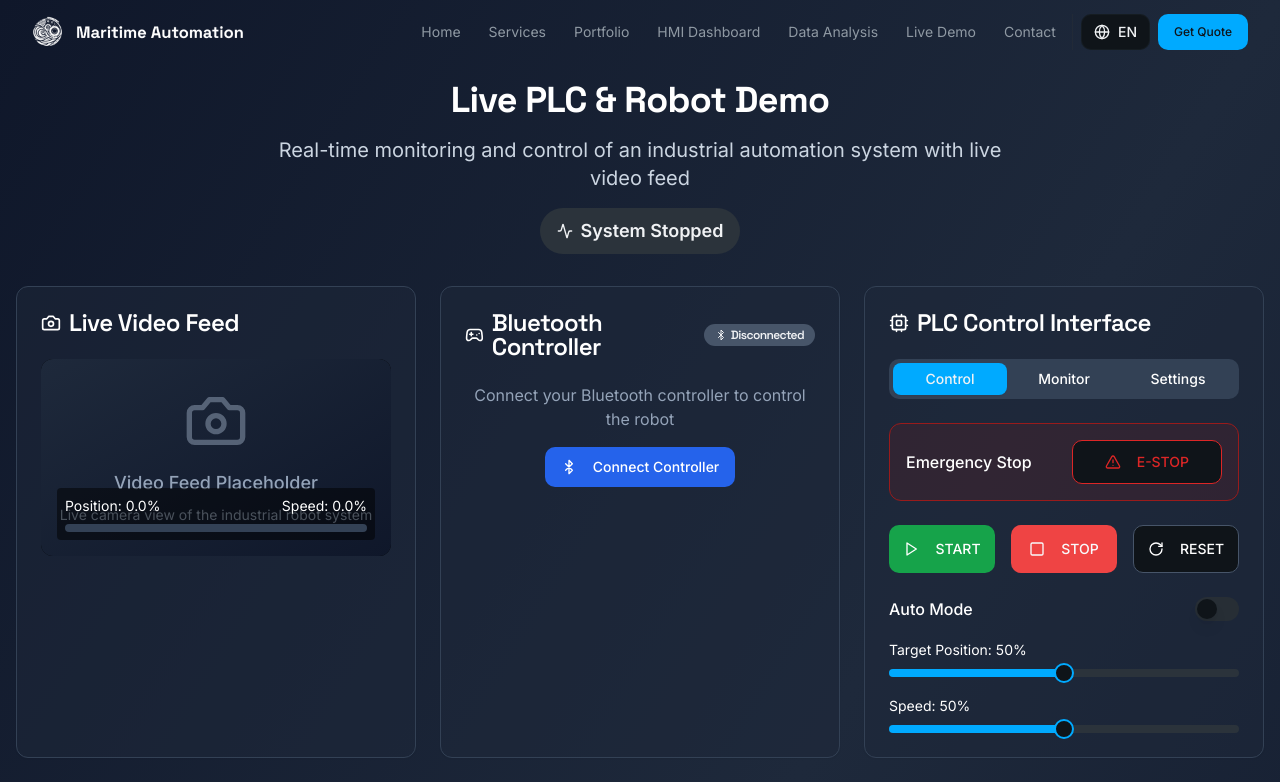
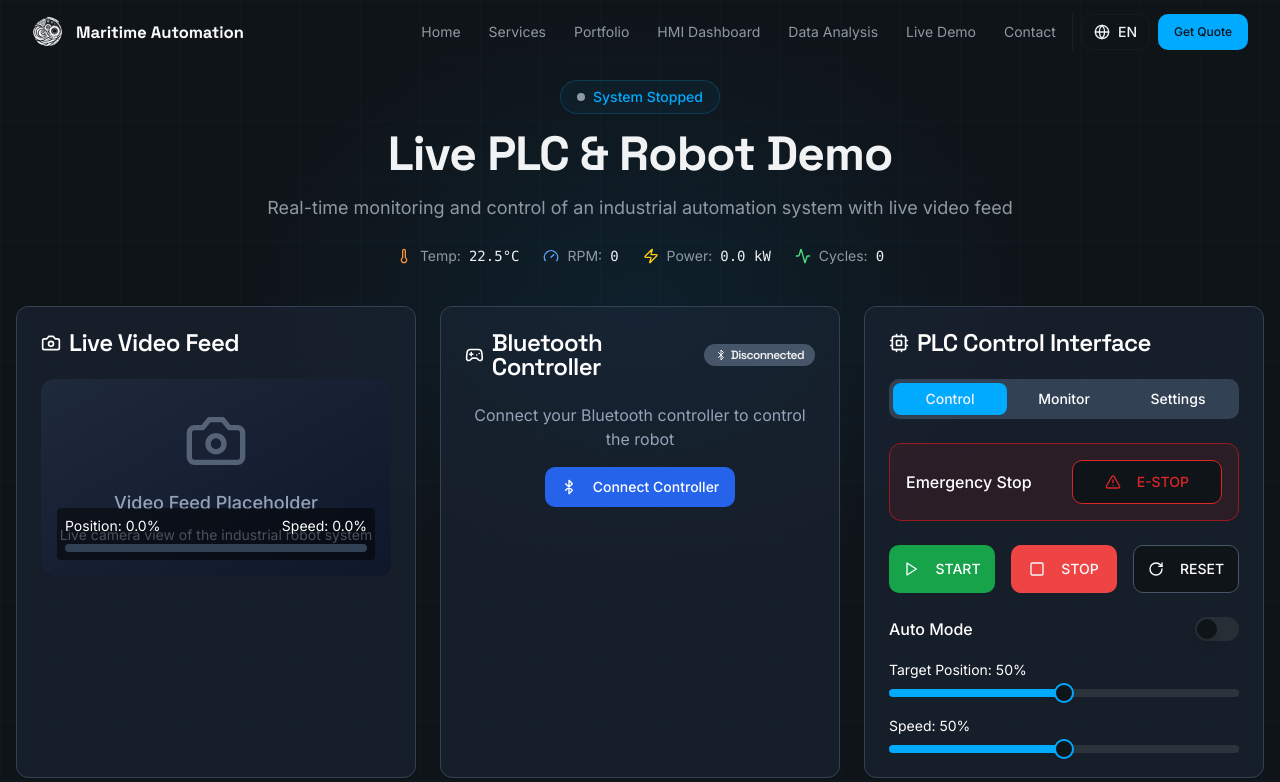
Before and after one commit to LarsFlem/maritime-sparkle-boost, a React (Vite) app: page /live-demo in a window 1280 px wide. Shown: the top 782 px of the page. Built offline with nearby package versions, Linux system fonts and the light colour scheme.

Commit message:
Embellished Live Demo UI
Co-authored-by: LarsFlem <43146722+LarsFlem@users.noreply.github.com>

```diff
--- a/src/pages/LiveDemo.tsx
+++ b/src/pages/LiveDemo.tsx
@@ -163,25 +163,50 @@ const LiveDemo = () => {
   };
 
   return (
-    <div className="min-h-screen bg-gradient-to-br from-slate-900 via-slate-800 to-slate-900">
+    <div className="min-h-screen bg-background relative overflow-hidden">
+      {/* Animated background grid */}
+      <div className="absolute inset-0 bg-[linear-gradient(hsl(200_100%_50%/0.03)_1px,transparent_1px),linear-gradient(90deg,hsl(200_100%_50%/0.03)_1px,transparent_1px)] bg-[size:60px_60px] pointer-events-none" />
+      <div className="absolute top-0 left-1/2 -translate-x-1/2 w-[800px] h-[600px] rounded-full bg-[radial-gradient(ellipse,hsl(200_100%_50%/0.08),transparent_70%)] pointer-events-none" />
+
       <Navbar />
 
-      <div className="container mx-auto px-4 pt-20 pb-8">
+      <div className="container mx-auto px-4 pt-20 pb-8 relative z-10">
         {/* Header */}
-        <div className="mb-8 text-center">
-          <h1 className="text-4xl font-bold text-white mb-4">
+        <div className="mb-10 text-center">
+          <div className="inline-flex items-center gap-2 px-4 py-1.5 rounded-full border border-primary/20 bg-primary/5 text-primary text-sm font-medium mb-4">
+            <span className={`w-2 h-2 rounded-full ${plcState.isRunning ? 'bg-green-400 animate-pulse' : 'bg-muted-foreground'}`} />
+            {plcState.isRunning ? t('liveDemo.status.running') : t('liveDemo.status.stopped')}
+          </div>
+          <h1 className="text-4xl md:text-5xl font-bold text-foreground mb-4 font-['Space_Grotesk']">
             {t('liveDemo.title')}
           </h1>
-          <p className="text-xl text-slate-300 max-w-3xl mx-auto">
+          <p className="text-lg text-muted-foreground max-w-3xl mx-auto">
             {t('liveDemo.subtitle')}
           </p>
-          <Badge
-            variant={plcState.isRunning ? "default" : "secondary"}
-            className="mt-4 px-4 py-2 text-lg"
-          >
-            <Activity className="w-4 h-4 mr-2" />
-            {plcState.isRunning ? t('liveDemo.status.running') : t('liveDemo.status.stopped')}
-          </Badge>
+
+          {/* Live stats bar */}
+          <div className="flex items-center justify-center gap-6 mt-6 flex-wrap">
+            <div className="flex items-center gap-2 text-sm">
+              <Thermometer className="w-4 h-4 text-orange-400" />
+              <span className="text-muted-foreground">Temp:</span>
+              <span className="font-mono text-foreground">{plcState.temperature.toFixed(1)}°C</span>
+            </div>
+            <div className="flex items-center gap-2 text-sm">
+              <Gauge className="w-4 h-4 text-blue-400" />
+              <span className="text-muted-foreground">RPM:</span>
+              <span className="font-mono text-foreground">{plcState.motorRpm.toFixed(0)}</span>
+            </div>
+            <div className="flex items-center gap-2 text-sm">
+              <Zap className="w-4 h-4 text-yellow-400" />
+              <span className="text-muted-foreground">Power:</span>
+              <span className="font-mono text-foreground">{plcState.power.toFixed(1)} kW</span>
+            </div>
+            <div className="flex items-center gap-2 text-sm">
+              <Activity className="w-4 h-4 text-green-400" />
+              <span className="text-muted-foreground">Cycles:</span>
+              <span className="font-mono text-foreground">{plcState.cycleCount}</span>
+            </div>
+          </div>
         </div>
 
         {/* Main Grid Layout */}
```
